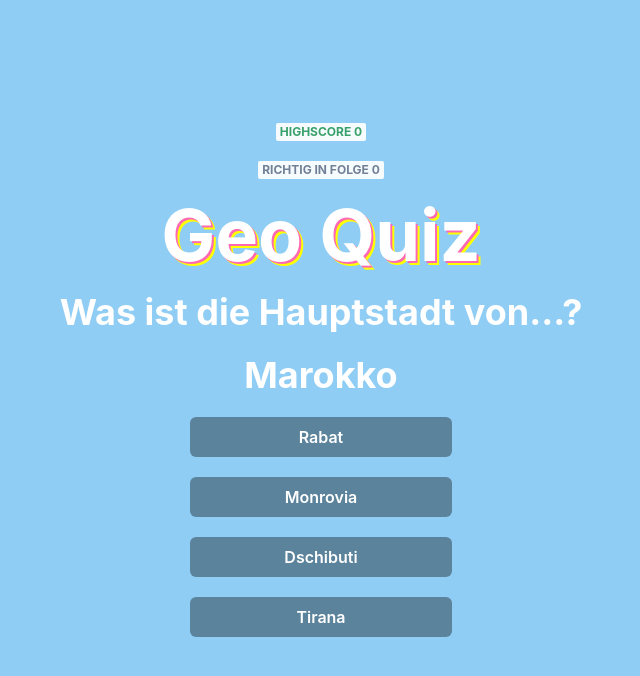
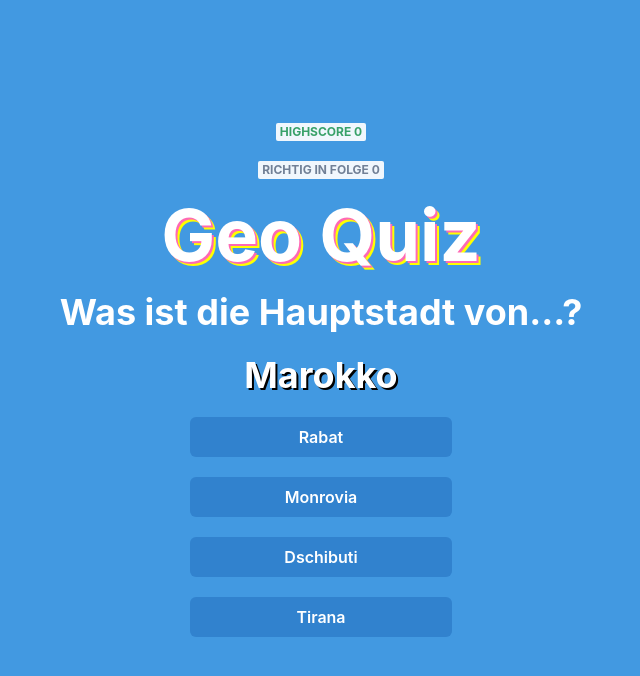
Before and after one commit to flofehrenbacher/geo-quiz, a Next.js app: page / in a window 1280 px wide. Shown: the top 676 px of the page, without its empty margins (319-959 px from the left). Built offline with nearby package versions, Linux system fonts and the light colour scheme.

Commit message:
refactoring

```diff
--- /dev/null
+++ b/src/components/answer-option.tsx
@@ -0,0 +1,43 @@
+import { Button } from '@chakra-ui/react'
+import { Country } from '../model/countries'
+import { GameState } from '../pages'
+
+interface AnswerOptionProps {
+  country: Country
+  gameState: GameState
+  handleClickAnswer: (() => void) | ((country: Country) => void)
+}
+export function AnswerOption({ country, gameState, handleClickAnswer }: AnswerOptionProps) {
+  const background = getAnswerBackground({ country, gameState })
+
+  return (
+    <Button
+      size="md"
+      key={country.name}
+      w="50%"
+      colorScheme={'blue'}
+      borderWidth={4}
+      borderColor={background}
+      disabled={gameState.quizState !== 'question'}
+      _disabled={{ background: 'auto' }}
+      onClick={() => handleClickAnswer(country)}
+    >
+      {country.capital}
+    </Button>
+  )
+}
+
+function getAnswerBackground({
+  country: country,
+  gameState,
+}: Omit<AnswerOptionProps, 'handleClickAnswer'>) {
+  const { chosenAnswer, quizState, solutionCountry } = gameState
+  if (quizState !== 'question' && country === gameState.solutionCountry) return 'green.800'
+  if (quizState === 'question' || chosenAnswer !== country) return 'transparent'
+
+  if (country.capital === solutionCountry.capital) {
+    return 'green.800'
+  } else {
+    return 'red.800'
+  }
+}
--- /dev/null
+++ b/src/components/body-background.tsx
@@ -0,0 +1,22 @@
+import { theme } from '@chakra-ui/react'
+import { css, Global } from '@emotion/react'
+import React from 'react'
+import { QuizState } from '../model/quiz-state'
+
+export function BodyBackground({ quizState }: { quizState: QuizState }) {
+  return (
+    <Global
+      styles={css`
+        body {
+          background-color: ${bgColors[quizState]};
+        }
+      `}
+    />
+  )
+}
+
+export const bgColors: Record<QuizState, string> = {
+  question: theme.colors.blue[400],
+  correct: theme.colors.green[400],
+  wrong: theme.colors.red[400],
+}
--- /dev/null
+++ b/src/components/highscore-badges.tsx
@@ -0,0 +1,20 @@
+import { Badge } from '@chakra-ui/react'
+import React from 'react'
+
+interface HighscoreBadgesProps {
+  highscore: number
+  currentSeriesRight: number
+}
+
+export function HighscoreBadges({ highscore, currentSeriesRight }: HighscoreBadgesProps) {
+  return (
+    <>
+      <Badge bg="whiteAlpha.900" color="green.500">
+        Highscore {highscore}
+      </Badge>
+      <Badge bg="whiteAlpha.900" color="gray.500">
+        Richtig in Folge {currentSeriesRight}
+      </Badge>
+    </>
+  )
+}
--- a/src/hooks/use-capital-options.ts
+++ b/src/hooks/use-capital-options.ts
@@ -4,7 +4,7 @@ import { pickRandom } from '../utils/pick-random'
 import { uniq } from 'ramda'
 import { shuffle } from '../utils/shuffle'
 
-export type CapitalOptions = Country[]
+export type AnswerOptions = Country[]
 
 const optionsLength = 4
 
@@ -12,8 +12,8 @@ const optionsLength = 4
  * @param country correct country
  * @returns three uniq options where one is the correct country or null
  */
-export function useCapitalOptions(country: Country): CapitalOptions {
-  const [capitalOptions, setCapitalOptions] = useState<CapitalOptions>([])
+export function useAnswerOptions(country: Country): AnswerOptions {
+  const [capitalOptions, setCapitalOptions] = useState<AnswerOptions>([])
 
   // reset when country changes
   useEffect(() => {
--- /dev/null
+++ b/src/hooks/use-highscore.tsx
@@ -0,0 +1,22 @@
+import { useState, useEffect } from 'react'
+import { HighscoreBadges } from '../components/highscore-badges'
+import { useLocalStorageState } from './use-local-storage-state'
+
+export function useHighscore() {
+  const [currentSeriesRight, setCurrentSeriesRight] = useState(0)
+  const [highscore, setHighscore] = useLocalStorageState('highscore', 0)
+
+  useEffect(() => {
+    if (currentSeriesRight > highscore) {
+      setHighscore(currentSeriesRight)
+    }
+  }, [currentSeriesRight, highscore, setHighscore])
+
+  return {
+    increaseCurrentSeries: () => setCurrentSeriesRight((prev) => prev + 1),
+    resetCurrentSeries: () => setCurrentSeriesRight(0),
+    highscoreBadges: (
+      <HighscoreBadges currentSeriesRight={currentSeriesRight} highscore={highscore} />
+    ),
+  }
+}
--- /dev/null
+++ b/src/model/quiz-state.ts
@@ -0,0 +1 @@
+export type QuizState = 'question' | 'correct' | 'wrong'
--- a/src/pages/index.tsx
+++ b/src/pages/index.tsx
@@ -1,48 +1,53 @@
-import { Badge, Box, Button, Center, Heading, HStack, VStack } from '@chakra-ui/react'
-import type { NextPage } from 'next'
+import { Box, Button, Center, Heading, VStack } from '@chakra-ui/react'
 import Head from 'next/head'
-import React, { useEffect, useRef, useState } from 'react'
-import { useCapitalOptions } from '../hooks/use-capital-options'
-import { useLocalStorageState } from '../hooks/use-local-storage-state'
+import React, { useRef, useState } from 'react'
+import { AnswerOption } from '../components/answer-option'
+import { bgColors, BodyBackground } from '../components/body-background'
+import { useAnswerOptions } from '../hooks/use-capital-options'
+import { useHighscore } from '../hooks/use-highscore'
 import { countries, Country } from '../model/countries'
+import { QuizState } from '../model/quiz-state'
 import { pickRandom } from '../utils/pick-random'
 
-const Home: NextPage = () => {
-  const [country, setCountry] = useState<Country>(pickRandom(countries))
-  const [quizState, setQuizState] = useState<'question' | 'right' | 'wrong'>('question')
+export type GameState = {
+  quizState: QuizState
+  solutionCountry: Country
+  chosenAnswer: Country | null
+}
+export default function Home() {
+  const [gameState, setGameState] = useState<GameState>({
+    quizState: 'question',
+    chosenAnswer: null,
+    solutionCountry: pickRandom(countries),
+  })
+  const { quizState, solutionCountry } = gameState
 
-  const capitalOptions = useCapitalOptions(country)
   const nextButtonRef = useRef<HTMLButtonElement | null>(null)
 
-  const [currentSeriesRight, setCurrentSeriesRight] = useState(0)
-  const [highscore, setHighscore] = useLocalStorageState('highscore', 0)
-  const [chosenAnswer, setChosenAnswer] = useState<Country | null>(null)
-
-  useEffect(() => {
-    if (currentSeriesRight > highscore) {
-      setHighscore(currentSeriesRight)
-    }
-  }, [currentSeriesRight, highscore, setHighscore])
+  const answerOptions = useAnswerOptions(solutionCountry)
+  const { increaseCurrentSeries, resetCurrentSeries, highscoreBadges } = useHighscore()
 
   const onChooseAnswer = (answer: Country) => {
-    setChosenAnswer(country)
-    if (answer.capital === country.capital) {
-      setQuizState('right')
-      setCurrentSeriesRight((prev) => prev + 1)
+    if (answer.capital === solutionCountry.capital) {
+      setGameState((prev) => ({ ...prev, chosenAnswer: answer, quizState: 'correct' }))
+      increaseCurrentSeries()
     } else {
-      setQuizState('wrong')
-      setCurrentSeriesRight(0)
+      setGameState((prev) => ({ ...prev, chosenAnswer: answer, quizState: 'wrong' }))
+      resetCurrentSeries()
     }
   }
 
   const onClickNext = () => {
-    setCountry(pickRandom(countries))
-    setQuizState('question')
-    setChosenAnswer(null)
+    setGameState({
+      solutionCountry: pickRandom(countries),
+      chosenAnswer: null,
+      quizState: 'question',
+    })
   }
 
   return (
     <main>
+      <BodyBackground quizState={quizState} />
       <Head>
         <title>Geo Quiz</title>
         <link rel="manifest" href="/manifest.json" />
@@ -51,47 +56,26 @@ const Home: NextPage = () => {
         <link rel="apple-touch-icon" href="/icon_192x192.png"></link>
         <meta name="theme-color" content="#FFF" />
       </Head>
-      <Center
-        bg={quizState === 'question' ? 'blue.200' : quizState === 'right' ? 'green.200' : 'red.200'}
-        h="100vh"
-        w="100vw"
-        color="white"
-      >
+      <Center bg={bgColors[quizState]} h="100vh" w="100vw" color="white">
         <VStack spacing={5} textAlign="center">
-          <Badge bg="whiteAlpha.900" color="green.500">
-            Highscore {highscore}
-          </Badge>
-          <Badge bg="whiteAlpha.900" color="gray.500">
-            Richtig in Folge {currentSeriesRight}
-          </Badge>
-
+          {highscoreBadges}
           <Heading as="h1" size="4xl" textShadow="2px 2px 0px hotpink, 4px 4px 0px yellow">
             Geo Quiz
             <Heading as="div" mt="5" size="xl" textShadow="none">
               Was ist die Hauptstadt von...?
             </Heading>
           </Heading>
-          <Heading as="h2" size="xl">
-            {country.name}
+          <Heading as="h2" size="xl" textShadow="2px 2px 0px black">
+            {solutionCountry.name}
           </Heading>
           <VStack spacing={5} w="100%">
-            {capitalOptions.map((capitalOption) => (
-              <Button
-                size="md"
-                key={capitalOption.name}
-                w="50%"
-                disabled={quizState !== 'question'}
-                colorScheme={'blackAlpha'}
-                bg={
-                  chosenAnswer?.capital === capitalOption.capital &&
-                  chosenAnswer?.capital === country.capital
-                    ? 'green'
-                    : undefined
-                }
-                onClick={() => onChooseAnswer(capitalOption)}
-              >
-                {capitalOption.capital}
-              </Button>
+            {answerOptions.map((answerOption) => (
+              <AnswerOption
+                key={answerOption.capital}
+                country={answerOption}
+                gameState={gameState}
+                handleClickAnswer={quizState === 'question' ? onChooseAnswer : onClickNext}
+              />
             ))}
             <Box h="5">
               {quizState === 'question' ? null : (
@@ -113,5 +97,3 @@ const Home: NextPage = () => {
     </main>
   )
 }
-
-export default Home
```
